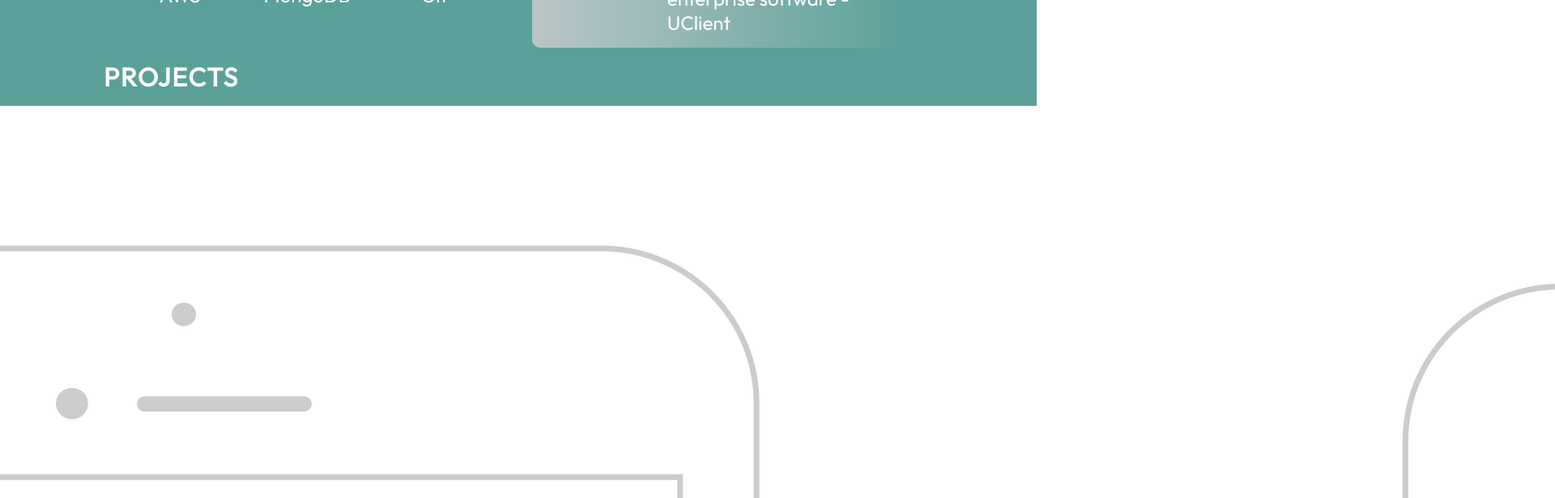
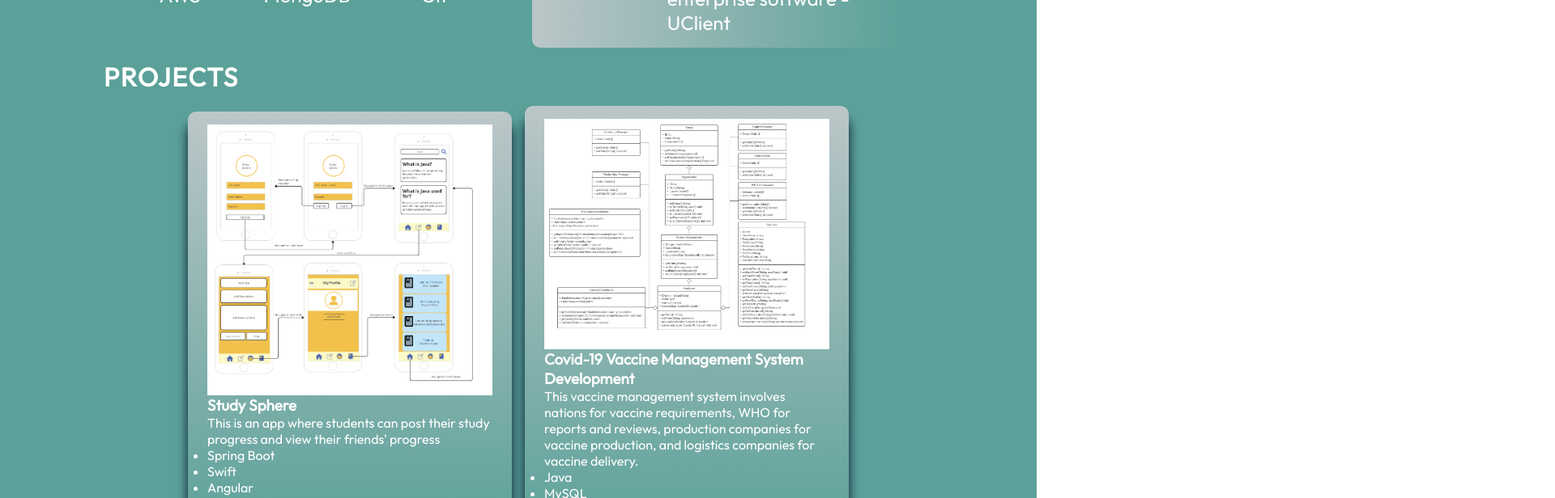
Before and after one commit to XiaoyangJin/Portfolio_React_JS, a React (Vite) app in the folder portfolio-xiaoyang/: page / in a window 1280 px wide. Shown: the part 1960-2576 px from the top of the page at 81% size, 1920 px wide, since content can reach past the window. Built offline with nearby package versions, Linux system fonts and the light colour scheme.

Commit message:
Change the framework of card

```diff
--- a/portfolio-xiaoyang/src/components/Projects/ProjectCard.module.css
+++ b/portfolio-xiaoyang/src/components/Projects/ProjectCard.module.css
@@ -0,0 +1,13 @@
+@import "../../vars.css";
+
+.container {
+    display: flex;
+    flex-direction: column;
+
+    border-radius: 10px;
+    background: linear-gradient(180deg, #BBC6C8 0%, rgba(25, 55, 109, 0) 100%);
+    box-shadow: 0 16px 14px 0 #04152d;
+
+    padding: 1rem 1.5rem;
+    max-width: 25rem;
+}
```
